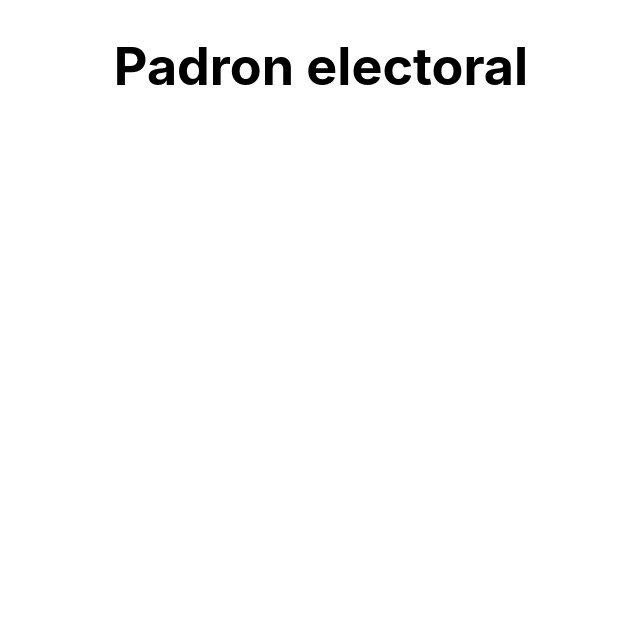
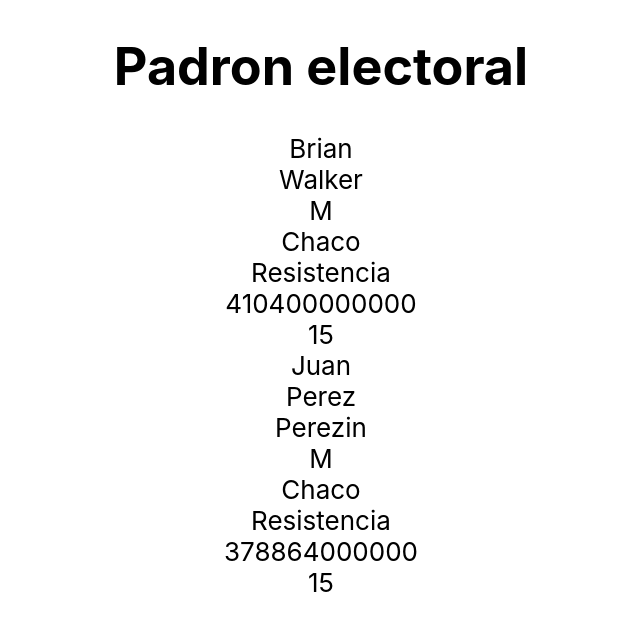
Before and after one commit to justbwalker/padron-electoral, a React (Create React App) app: page / in a window 1280 px wide. Shown: the top 630 px of the page, without its empty margins (319-959 px from the left). Built offline with nearby package versions, Linux system fonts and the light colour scheme.

Commit message:
Persons List and List item added, personList data origin harcoded

```diff
--- /dev/null
+++ b/src/components/person-list-item/person-list-item.component.jsx
@@ -0,0 +1,21 @@
+import React from "react";
+
+import "./person-list-item.styles.scss";
+
+const PersonListItem = ({ firstName, lastName, mothersLastName, gender, state, city, birthDate }) => {
+  const age = 15;
+  return (
+    <div className="person-list-item">
+      <div className="field">{firstName}</div>
+      <div className="field">{lastName}</div>
+      <div className="field">{mothersLastName}</div>
+      <div className="field">{gender}</div>
+      <div className="field">{state}</div>
+      <div className="field">{city}</div>
+      <div className="field">{birthDate}</div>
+      <div className="field">{age}</div>
+    </div>
+  );
+};
+
+export default PersonListItem;
--- /dev/null
+++ b/src/components/person-list/person-list.component.jsx
@@ -0,0 +1,53 @@
+import React from "react";
+
+import PersonListItem from "../person-list-item/person-list-item.component";
+
+import "./person-list.styles.scss";
+
+class PersonList extends React.Component {
+  constructor() {
+    super();
+
+    this.state = {
+      persons: []
+    };
+  }
+
+  componentDidMount() {
+    let persons = [];
+    persons.push({
+      id: 1,
+      firstName: "Brian",
+      lastName: "Walker",
+      mothersLastName: "",
+      gender: "M",
+      state: "Chaco",
+      city: "Resistencia",
+      birthDate: Date.parse("1983-01-03")
+    });
+    persons.push({
+      id: 2,
+      firstName: "Juan",
+      lastName: "Perez",
+      mothersLastName: "Perezin",
+      gender: "M",
+      state: "Chaco",
+      city: "Resistencia",
+      birthDate: Date.parse("1982-01-03")
+    });
+
+    this.setState({ persons: persons });
+  }
+
+  render() {
+    return (
+      <div className="person-list">
+        {this.state.persons.map(person => (
+          <PersonListItem key={person.id} {...person}></PersonListItem>
+        ))}
+      </div>
+    );
+  }
+}
+
+export default PersonList;
--- a/src/pages/homepage/homepage.component.jsx
+++ b/src/pages/homepage/homepage.component.jsx
@@ -1,7 +1,13 @@
 import React from "react";
+
+import PersonList from "../../components/person-list/person-list.component";
 
 import "./homepage.styles.scss";
 
-const HomePage = () => <div className="homepage"></div>;
+const HomePage = () => (
+  <div className="homepage">
+    <PersonList />
+  </div>
+);
 
 export default HomePage;
```
Also changed, not shown: src/components/person-list-item/person-list-item.styles.scss (added), src/components/person-list/person-list.styles.scss (added).
